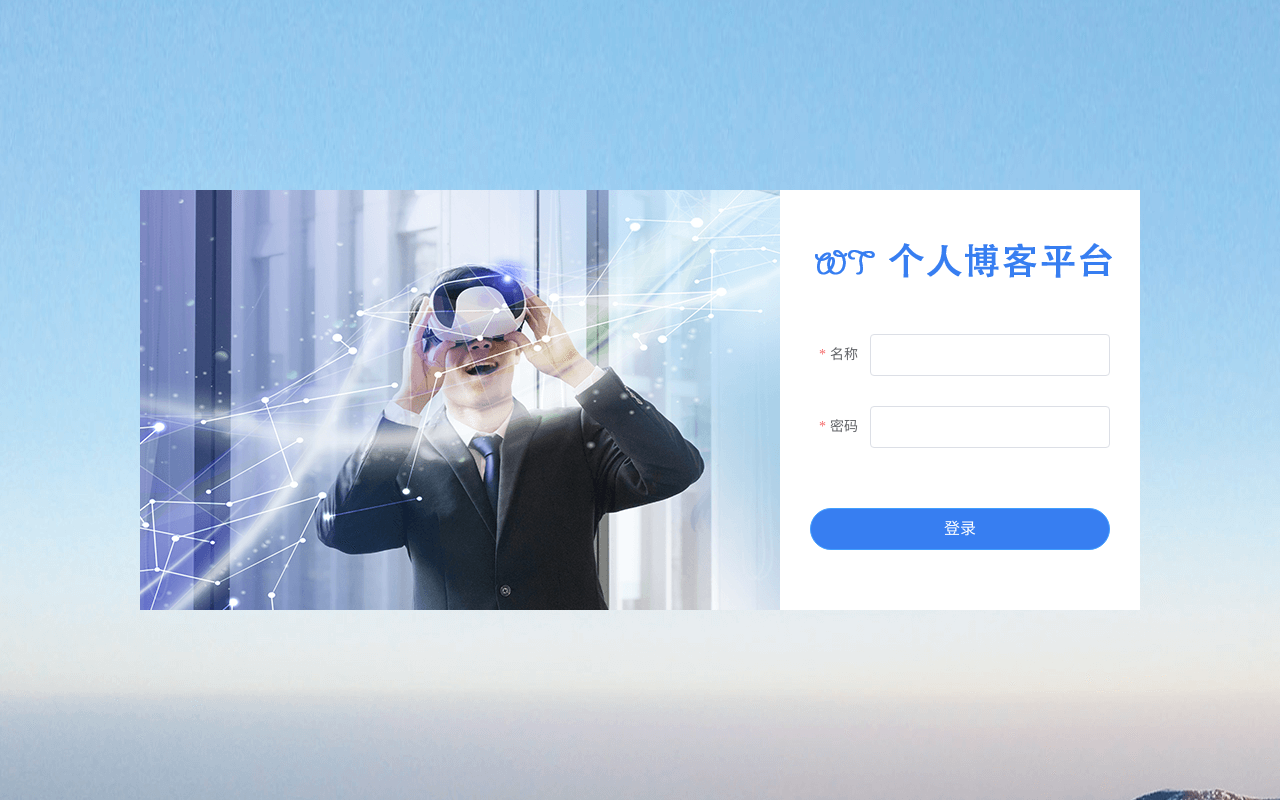
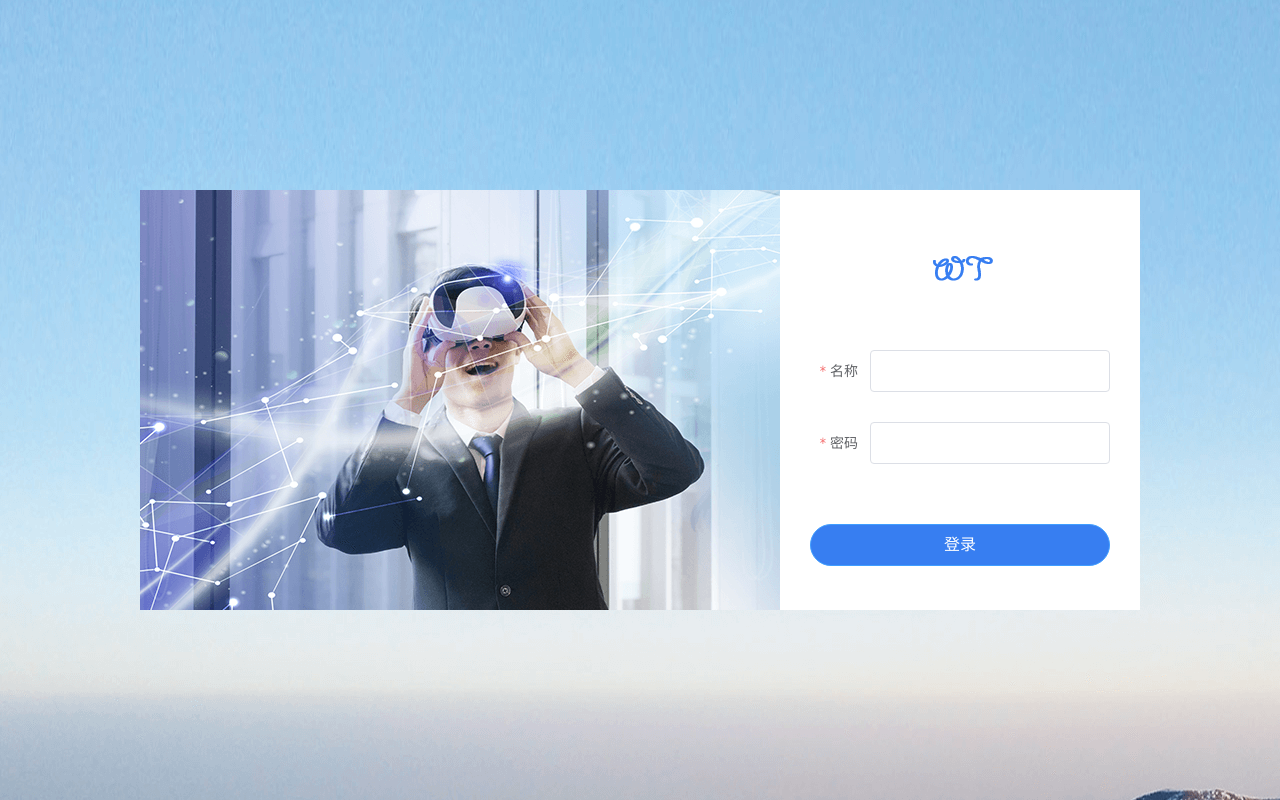
Before and after one commit to wantingandwt/vue-wtblog, a Vue app: page /#/login in a window 1280 px wide. Built offline with nearby package versions, Linux system fonts and the light colour scheme.

Commit message:
登录页面进行中

```diff
--- a/src/api/index.js
+++ b/src/api/index.js
@@ -1,5 +1,5 @@
 // 配置API接口地址
-var root = '/static/'
+var root = '/'
 // 引用axios
 var axios = require('axios')
 // 自定义判断元素类型JS
@@ -48,14 +48,15 @@ function apiAxios (method, url, params, success, failure) {
         if (failure) {
           failure(res.data)
         } else {
-          window.alert('error: ' + JSON.stringify(res.data))
+          success(res.data)
+         // window.alert('error: ' + JSON.stringify(res.data))
         }
       }
     })
     .catch(function (err) {
       let res = err.response
       if (err) {
-        window.alert('api error, HTTP CODE: ' + res.status)
+       //window.alert('api error, HTTP CODE: ' + res.status)
       }
     })
 }
--- a/src/page/login.vue
+++ b/src/page/login.vue
@@ -2,12 +2,15 @@
   <div class="login">
 	  <img src="../style/img/loginLeft.png" title="VR">
 		<el-form :model="ruleForm"  ref="ruleForm" :rules="rules" label-width="60px" class="login-form">
-	    <img src="../style/img/loginLogo.png" title="VR仿真教学实训平台logo" alt="VR仿真教学实训平台logo">
-			<el-form-item label="名称" prop="name">
-				<el-input v-model="ruleForm.name" auto-complete="off"></el-input>
+	    <div class="logo-img">
+        <img src="../style/img/loginLogo.png" title="logo" alt="logo">
+        <!-- <span>我的博客</span> -->
+      </div>
+			<el-form-item label="名称" prop="username">
+				<el-input v-model="ruleForm.username" auto-complete="off"></el-input>
 			</el-form-item>
-			<el-form-item label="密码" prop="pass">
-				<el-input type="password" v-model="ruleForm.pass" auto-complete="off"></el-input>
+			<el-form-item label="密码" prop="pwd">
+				<el-input type="password" v-model="ruleForm.pwd" auto-complete="off"></el-input>
 			</el-form-item>
 			<div class="formsubmit">
 				<el-button type="primary" @click="submitForm('ruleForm')">登录</el-button>
@@ -19,56 +22,67 @@
   export default {
     data () {
       return {
-        logining: false,
+        logining: '',
         ruleForm: {
-              name: '',
-              pass: ''
+              username: '',
+              pwd: ''
         },
         rules: {
-              name: [
+              username: [
                 { required: true, message: '请输入名称', trigger: 'blur' },
                 { min: 3, max: 7, message: '长度在 3 到 7 个字符', trigger: 'blur' }
           ],
-          pass: [
+          pwd: [
                 { required: true, message: '请输入密码', trigger: 'blur' }
               ],
-        },
-        list: []
+        }
 	  }
-  },
-  created () {
-    this.getData()
   },
 	 methods: {
      submitForm(formName) {
         this.$refs[formName].validate((valid) => {
           if (valid) {
-            var loginParams = {//获取填写的值
-                username: this.ruleForm.name,
-                password: this.ruleForm.pass
-            };
-            this.list.forEach((item) => {//循环获取axios传递的值
-                 if (loginParams.username == item.name && loginParams.password == item.pass) {//对比
-                    this.logining = true;//相等时将logining设置为true
-                    sessionStorage.setItem('user', JSON.stringify(loginParams));//存储在web
-                    this.$message({
-                      message: '登录成功',
-                      type: 'success'
-                    });
-                  } else {
-                      this.logining = false; //不相等时将logining设置为false
-                  }
-            })
-            if (this.logining == true) {//当logining==true时代表登陆成功
-                this.$router.push({ path: '/myarticle' });//成功后跳转页面
-                this.logining = false;
-              }else {
+            this.$api.get('/login', this.ruleForm, r => {
+               this.logining = JSON.stringify(r.data.status);
+                console.log(typeof(this.logining));
+              if (this.logining == "true"){
+                this.$message({
+                    message: '登录成功',
+                    type: 'success'
+                  });
+              }else{
                 this.$message({
                   message: '用户名或密码错误',
                   type: 'warning'
                 });
-                this.logining = false;
               }
+            })
+            // var loginParams = {//获取填写的值
+            //     username: this.ruleForm.name,
+            //     password: this.ruleForm.pass
+            // };
+            // this.list.forEach((item) => {//循环获取axios传递的值
+            //      if (loginParams.username == item.name && loginParams.password == item.pass) {//对比
+            //         this.logining = true;//相等时将logining设置为true
+            //         sessionStorage.setItem('user', JSON.stringify(loginParams));//存储在web
+            //         this.$message({
+            //           message: '登录成功',
+            //           type: 'success'
+            //         });
+            //       } else {
+            //           this.logining = false; //不相等时将logining设置为false
+            //       }
+            // })
+            // if (this.logining == true) {//当logining==true时代表登陆成功
+            //     this.$router.push({ path: '/myarticle' });//成功后跳转页面
+            //     this.logining = false;
+            //   }else {
+            //     this.$message({
+            //       message: '用户名或密码错误',
+            //       type: 'warning'
+            //     });
+            //     this.logining = false;
+            //   }
           } else {
             console.log('error submit!!');
             return false;
@@ -77,12 +91,7 @@
       },
       resetForm(formName) {
         this.$refs[formName].resetFields();
-      },
-       getData () {
-        this.$api.get('login.json', null, r => {
-             this.list = r.data
-        })
-     }
+      }
     }
   }
 </script>
--- a/src/style/login.css
+++ b/src/style/login.css
@@ -12,6 +12,16 @@ body{
 	margin-left:-500px;
 	width:1000px;
 	height:420px;
+}
+.logo-img{
+    margin:50px 0;
+    text-align: center;
+}
+.logo-img img{
+    vertical-align: bottom;
+}
+.logo-img span{
+    font-size:30px;
 }
 .login .login-form{
 	float: right;
--- a/src/style/style.css
+++ b/src/style/style.css
@@ -5,6 +5,7 @@ body {
     -webkit-font-smoothing: antialiased;
     overflow: scroll;
     overflow-y: hidden;
+    font-family: "microsoft yahei", Tahoma, Arial, Helvetica,Sans-serif;
 }
 
 #app {
```
Also changed, not shown: config/index.js (+7 -1 lines), src/style/img/loginLogo.png.
